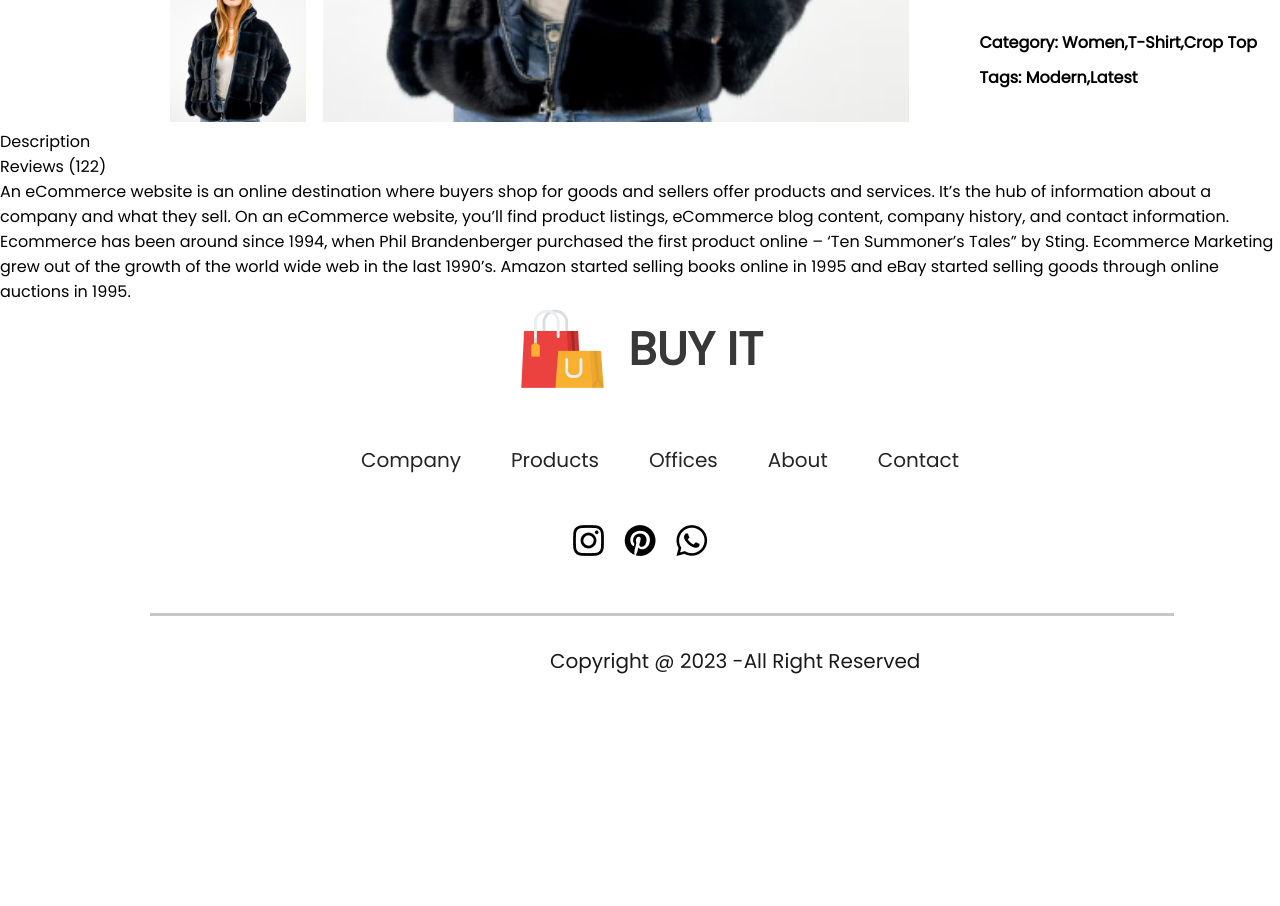
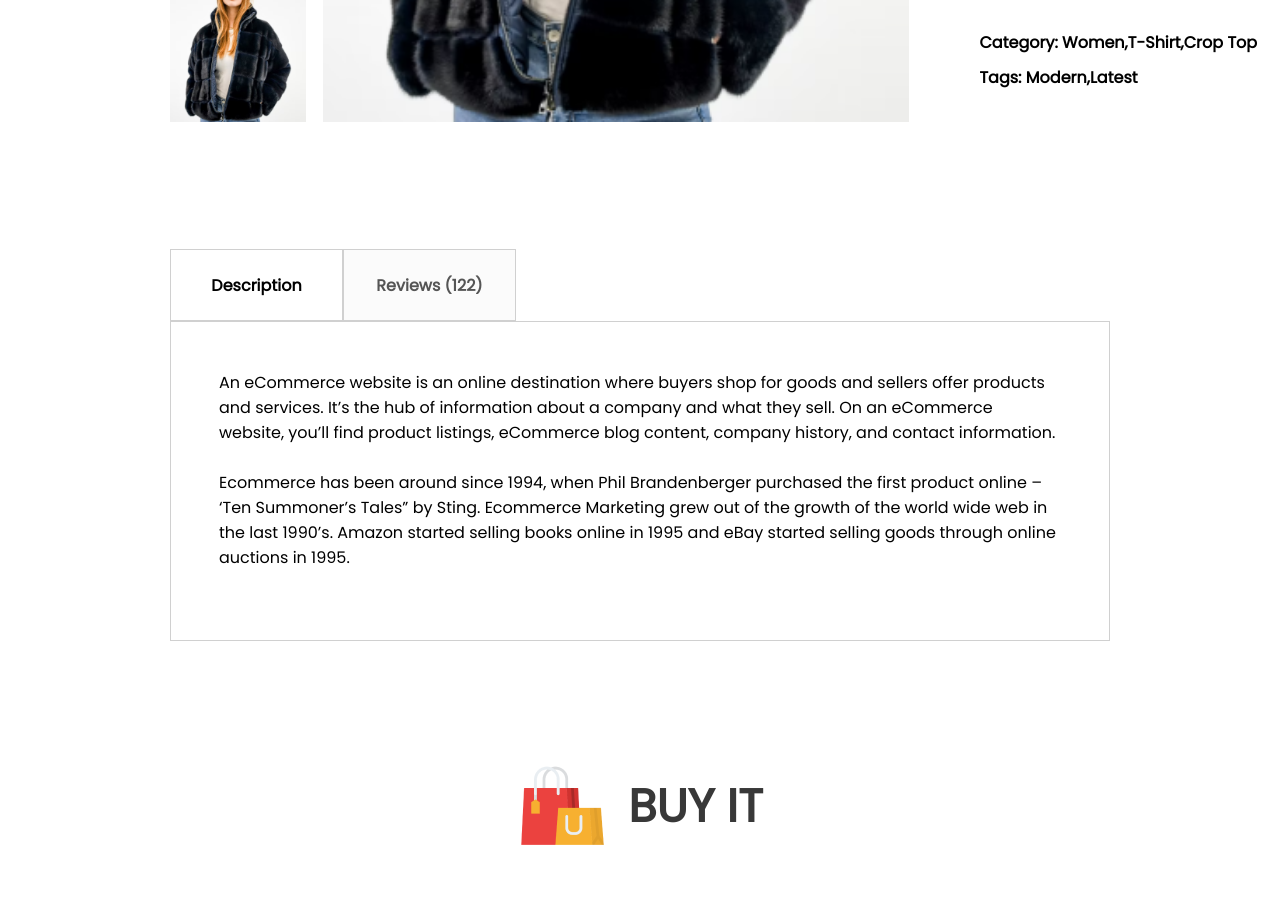
Before and after one commit to Ajay-v44/BuyIt, a React (Create React App) app in the folder frontend/: page /product/1 in a window 1280 px wide. Shown: the part 820-1726 px from the top of the page. Before the commit the page ends 1526 px from the top, so only its background shows below. Built offline with nearby package versions, Linux system fonts and the light colour scheme.

Commit message:
related product page created

```diff
--- a/frontend/src/components/Descriptionbox/DescriptionBox.css
+++ b/frontend/src/components/Descriptionbox/DescriptionBox.css
@@ -0,0 +1,28 @@
+.DescriptionBox{
+    margin: 120px 170px;
+}
+.descritionbox-navigator{
+display: flex;
+}
+.descriptionbox-nav-box{
+    display: flex;
+    align-items: center;
+    justify-content: center;
+    font-size: 16px;
+    font-weight: 600;
+    width: 171px;
+    height: 70px;
+    border: 1px solid #d0d0d0;
+}
+.descriptionbox-nav-box.fade{
+background-color: #FBFBFB;
+color: #555;
+}
+.descriptionbox-description{
+    display: flex;
+    flex-direction: column;
+    gap: 25px;
+    border: 1px solid #D0D0D0;
+    padding: 48px;
+    padding-bottom: 70px;
+}
```
Also changed, not shown: frontend/src/components/RelatedProducts/RelatedProduct.jsx (added, +14 -0 lines), frontend/src/components/RelatedProducts/RelatedProduct.css (added).
